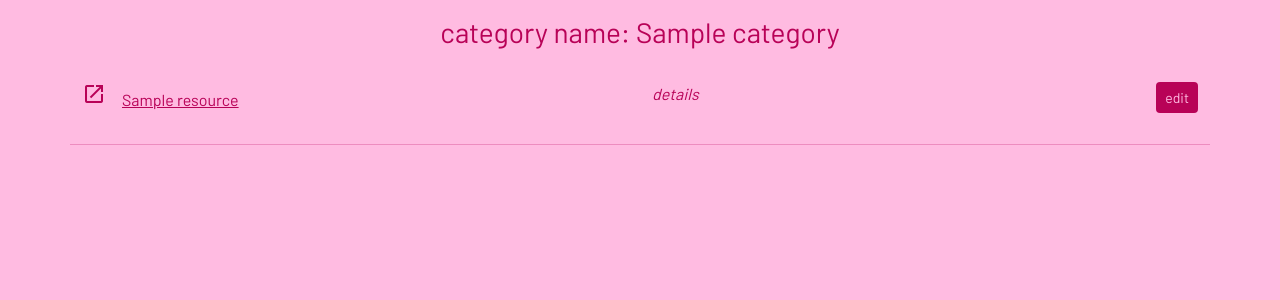
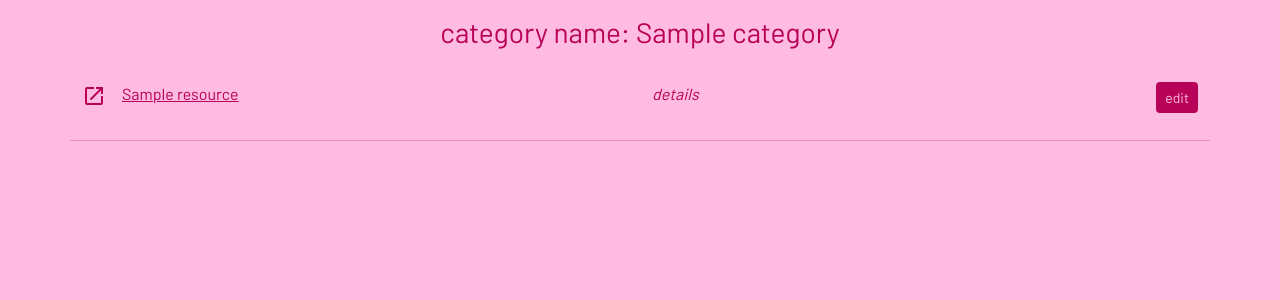
Before and after one commit to doctorandrewbrown/flask-resource-keeper, a Flask app: template resource_keeper/templates/view_resources.html in a window 1280 px wide. Shown: the part 56-356 px from the top of the page. Run offline with Flask 3, Linux system fonts and the light colour scheme; the template is opened without the code that fills it: values that come from a table or form of the project are taken from there, others are empty; tables that the repository leaves empty hold one stand-in row (values such as "Sample post").

Commit message:
add attribute vertical-align: middle

```diff
--- a/resource_keeper/templates/view_resources.html
+++ b/resource_keeper/templates/view_resources.html
@@ -6,7 +6,7 @@
     <!--make col flex container with .d-flex-->
     <div class="col-12 col-md-6 d-flex  justify-content-sm-start">
         <p>
-            <span class="material-icons me-3" >open_in_new</span><a
+            <span class="material-icons me-3" style="vertical-align: middle">open_in_new</span><a
                 href="{{resource.resource_url}}">{{resource.resource_name}}</a>
         </p>
     </div>
```
